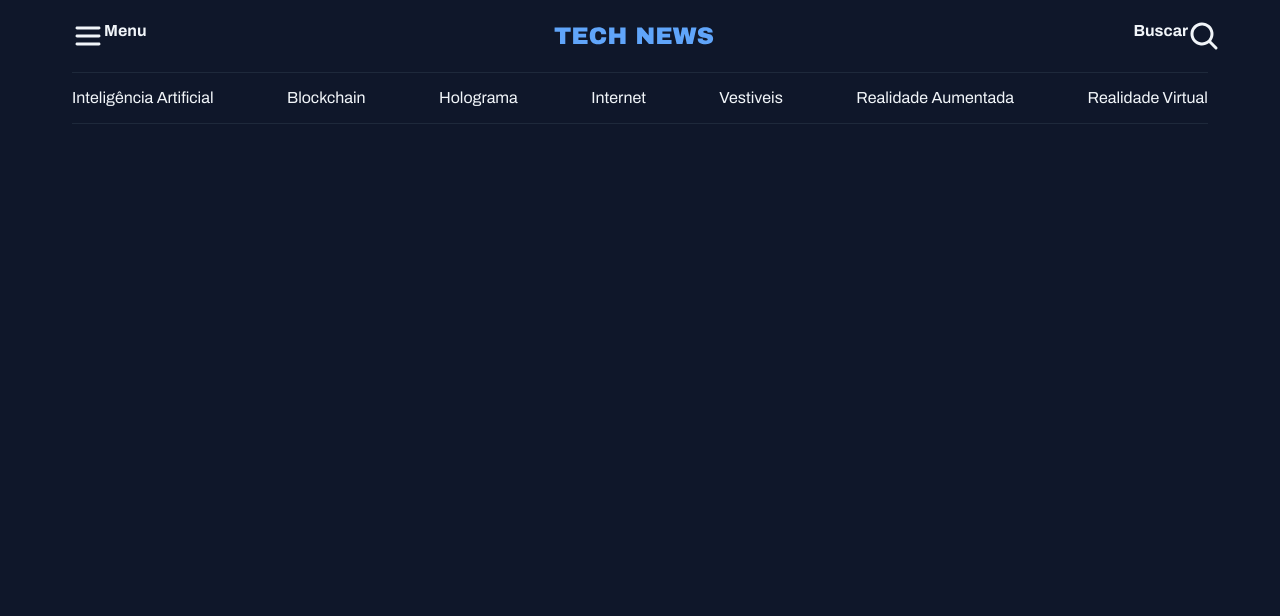
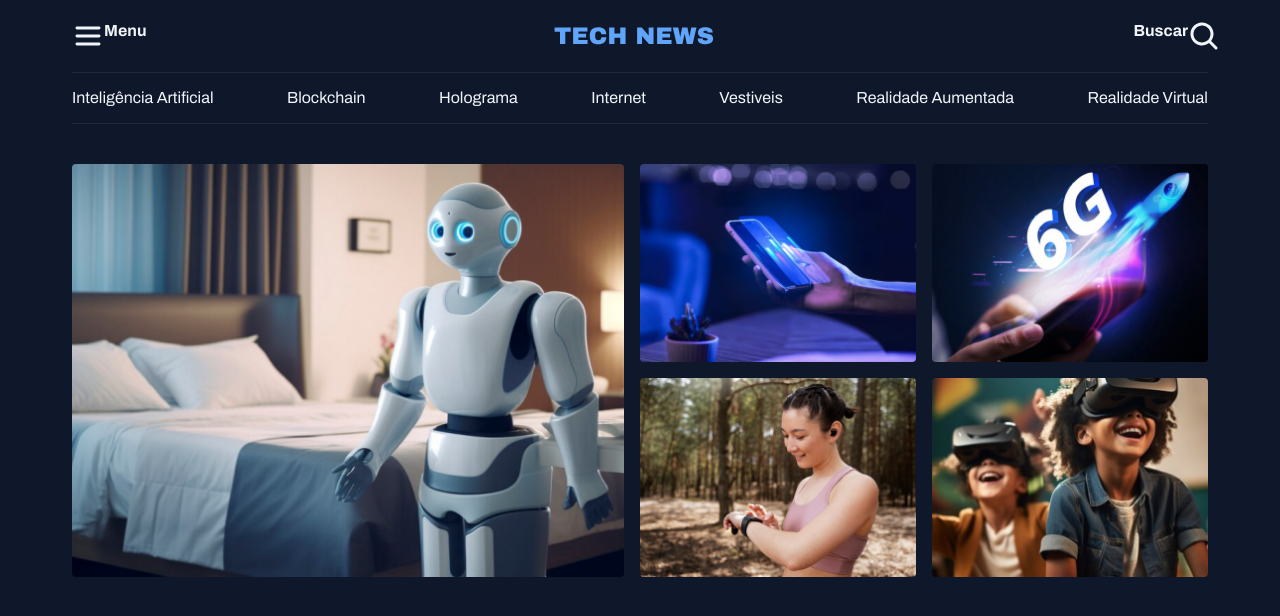
Before and after one commit to marianaprodrigues/Portal-de-Noticias, a plain HTML site: page index.html in a window 1280 px wide. Drawn offline with Linux system fonts and the light colour scheme.

Commit message:
estruturando a secao destaques

```diff
--- a/index.html
+++ b/index.html
@@ -37,5 +37,34 @@
             <a href="#">Realidade Virtual</a>
         </nav>
     </header>
+
+    <main class="grid container">
+        <section id="featured" class="grid grid-flow-col gap-16">
+            <div>
+                <img src="Assets/Images/Image 01.png" alt="">
+            </div>
+
+            <div class="grid grid-cols-2 gap-16">
+            <div>
+               <img src="Assets/Images/Image 02.png" alt="">
+            </div>
+
+            <div>
+                <img src="Assets/Images/Image 03.png" alt="">
+             </div>
+
+             <div>
+                <img src="Assets/Images/Image 04.png" alt="">
+             </div>
+
+             <div>
+                <img src="Assets/Images/Image 05.png" alt="">
+             </div>
+
+            </div>
+
+        </section>
+
+    </main>
 </body>
 </html>
--- a/styles/global.css
+++ b/styles/global.css
@@ -41,18 +41,16 @@ h1, h2, h3{
     font: inherit;
 }
 
+img{
+    max-width: 100%;
+}
+
 .container {
     max-width: 1200px;
     padding-inline: 32px;
     margin-inline: auto;
 }
-/* Utility-first */
 
-.grid {
-    display: grid;
+main{
+    margin-top: 40px;
 }
-
-.grid-flow-col {
-    grid-auto-flow: column;
-
-}
--- a/styles/index.css
+++ b/styles/index.css
@@ -1,2 +1,4 @@
 @import url(global.css);
+@import url(utility.css);
 @import url(header.css);
+@import url(section.css);
--- /dev/null
+++ b/styles/section.css
@@ -0,0 +1,7 @@
+#featured {
+   img{
+    height: 100%;
+    object-fit: cover;
+    border-radius: 4px;
+   }
+}
--- /dev/null
+++ b/styles/utility.css
@@ -0,0 +1,18 @@
+/* Utility-first */
+
+.grid {
+    display: grid;
+}
+
+.grid-flow-col {
+    grid-auto-flow: column;
+
+}
+
+.grid-cols-2 {
+    grid-template-columns: 1fr 1fr;
+}
+
+.gap-16 {
+    gap: 16px;
+}
```
